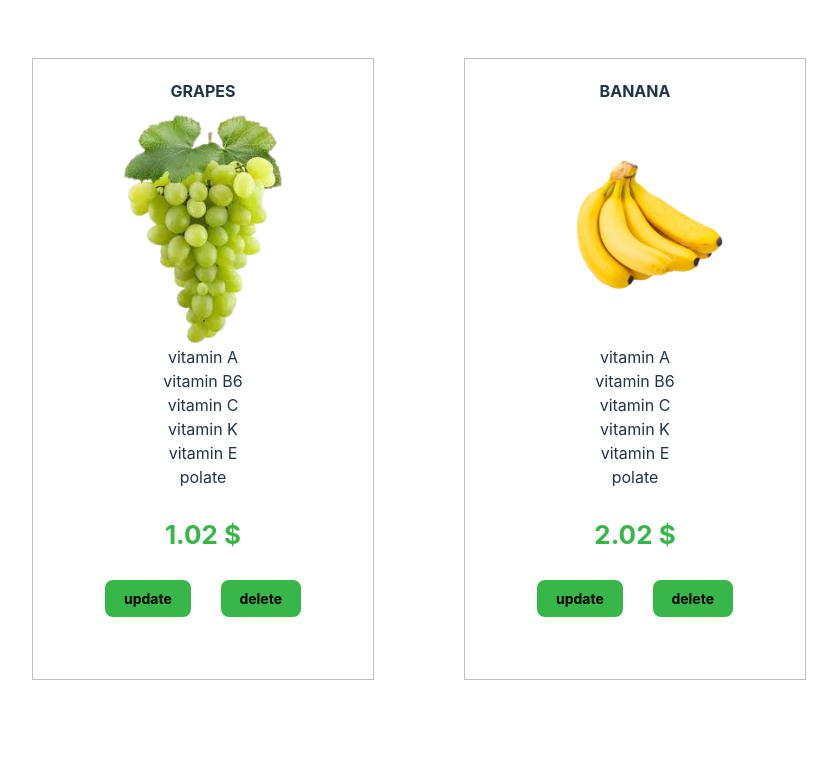
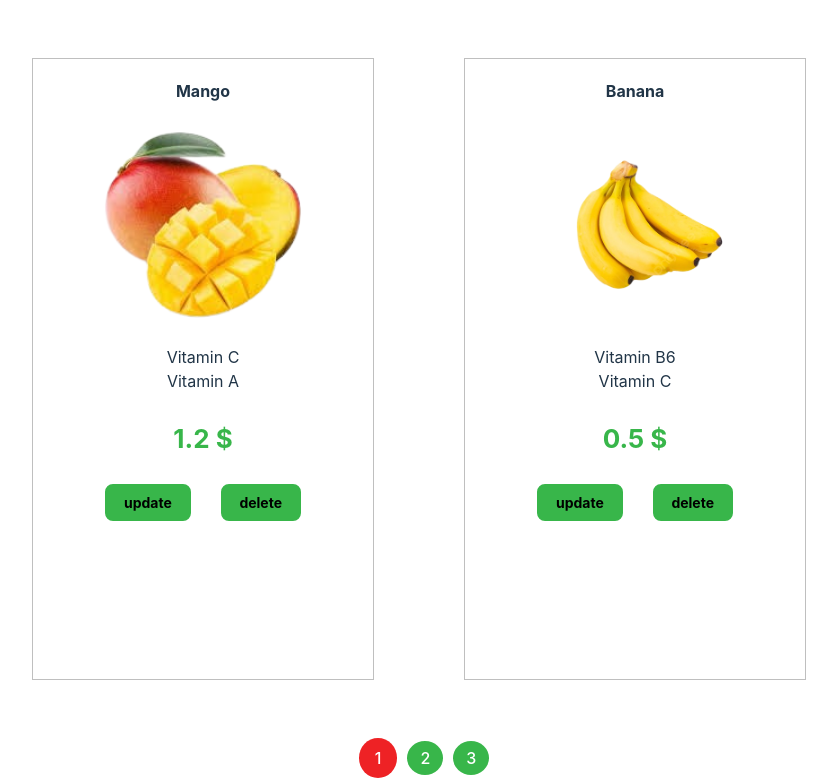
Before and after one commit to sankara012/fruit-app, a React (Vite) app: page / in a window 1280 px wide. Shown: the part 258-1040 px from the top of the page, without its empty margins (236-1073 px from the left). Built offline with nearby package versions, Linux system fonts and the light colour scheme.

Commit message:
updated/added files

```diff
--- a/package.json
+++ b/package.json
@@ -12,6 +12,7 @@
   "dependencies": {
     "react": "^18.3.1",
     "react-dom": "^18.3.1",
+    "react-paginate": "^8.3.0",
     "react-router-dom": "^7.1.1"
   },
   "devDependencies": {
--- /dev/null
+++ b/src/Data.jsx
@@ -0,0 +1,59 @@
+import MangoImage from "./assets/mango.png";
+import BananaImage from "./assets/banana.png";
+import OrangeImage from "./assets/orange.png";
+import GrapesImage from "./assets/grapes.png";
+import GuavaImage from "./assets/guava.png";
+import KiwiImage from "./assets/kiwi.png";
+
+
+
+const FruitData = [
+    {
+        id: 1,
+        name: "Mango",
+        image: MangoImage,
+        price: 1.20,
+        vitamin: ["Vitamin C", "Vitamin A"]
+    },
+    {
+        id: 2,
+        name: "Banana",
+        image: BananaImage,
+        price: 0.50,
+        vitamin: ["Vitamin B6", "Vitamin C"]
+    },
+
+    {
+        id: 3,
+        name: "Orange",
+        image: OrangeImage,
+        price: 0.80,
+        vitamin: ["Vitamin C", "Folate", "vitamin B6"]
+    },
+
+    {
+        id: 4,
+        name: "Grapes",
+        image: GrapesImage,
+        price: 2.00,
+        vitamin: ["Vitamin K", "Vitamin C"]
+    },
+
+    {
+        id: 5,
+        name: "Guava",
+        image: GuavaImage,
+        price: 1.50,
+        vitamin: ["Vitamin C", "Folate"]
+    },
+
+    {
+        id: 6,
+        name: "Kiwi",
+        image: KiwiImage,
+        price: 1.80,
+        vitamin: ["Vitamin C", "Vitamin K"]
+    }
+]
+
+export default FruitData;
--- a/src/components/FruitCard.jsx
+++ b/src/components/FruitCard.jsx
@@ -2,6 +2,13 @@ import React from "react";
 
 
 function Fruit(props){
+
+    const vitamins = props.vitamin
+
+    const vitaminList = vitamins.map((vitamin) => {
+         return <li key={vitamin}>{vitamin}</li>
+    })
+
 
     return(
         <div className="fruit-card">
@@ -9,12 +16,7 @@ function Fruit(props){
           <img src={props.image} alt="" />
           <div className="card-labels-container">
             <ul>
-              <li>vitamin A</li>
-              <li>vitamin B6</li>
-              <li>vitamin C</li>
-              <li>vitamin K</li>
-              <li>vitamin E</li>
-              <li>polate</li>
+              {vitaminList}
             </ul>
             <div>
               <p className="card-price">{props.price} $</p>
--- a/src/pages/HomePage.jsx
+++ b/src/pages/HomePage.jsx
@@ -1,4 +1,5 @@
-import React from "react";
+import React, {useState} from "react";
+import ReactPaginate from "react-paginate";
 
 import Fruit from "../components/FruitCard.jsx";
 
@@ -10,11 +11,37 @@ import KiwiImage from "../assets/kiwi.png";
 import MangoImage from "../assets/mango.png";
 import OrangeImage from "../assets/orange.png";
 
+import Fruits from "../Data.jsx";
+
 
 import "./styles/HomePage.css";
 
 
 function HomePage(){
+
+  const [pageNumber, setPageNumber] = useState([]);
+
+  const fruitsPerPage = 2;
+  const pagesVisited = pageNumber * fruitsPerPage;
+
+
+  const fruitItems = Array.isArray(Fruits) && Fruits.length > 0 ? Fruits
+    .slice(pagesVisited, pagesVisited + fruitsPerPage)
+    .map((fruit) => {
+      return (
+        <Fruit
+          key={fruit.id}
+          name={fruit.name}
+          image={fruit.image}
+          price={fruit.price}
+          vitamin={fruit.vitamin}
+        />
+      )
+  }):<div></div>
+
+
+  const changePage = ({selected}) => {setPageNumber(selected)};
+
 
   return(
     <div className="homepage-container">
@@ -30,12 +57,22 @@ function HomePage(){
         </div>
 
         <div className="fruits-display-container">
-          <Fruit name="GRAPES" image={GrapesImage} price="1.02"/>
-          <Fruit name="BANANA" image={BananaImage} price="2.02"/>
-          <Fruit name="GUAVA" image={GuavaImage} price="0.90"/>
-          <Fruit name="KIWI" image={KiwiImage} price="2.70"/>
-          <Fruit name="MANGO" image={MangoImage} price="0.70"/>
-          <Fruit name="ORANGE" image={OrangeImage} price="3.60"/>
+          {fruitItems}
+        </div>
+
+        <div className = "pagination-container">
+          <ReactPaginate
+            previousLabel = {null}
+            nextLabel = {null}
+            pageCount = {Math.ceil(Fruits.length / fruitsPerPage)}
+            onPageChange = {changePage}
+            containerClassName ={"paginationBttns"}
+            previousLinkClassName = {"previousBttn"}
+            nextLinkClassName = {"nextBttn"}
+            disabledClassName = {"paginationDisabled"}
+            activeClassName = {"paginationActive"}
+            renderOnZeroPageCount={null}
+          />
         </div>
 
         <footer>
--- a/src/pages/styles/HomePage.css
+++ b/src/pages/styles/HomePage.css
@@ -122,6 +122,54 @@ h3{
   row-gap: 60px;
 }
 
+/* pagination container */
+.pagination-container {
+  width: 40px;
+  width: 100%;
+  margin: 50px 0;
+  display: flex;
+  justify-content: center;
+  align-items: center;
+  gap: 30px;
+}
+
+.paginationBttns {
+  display: flex;
+  justify-content: center;
+  align-items: center;
+  gap: 10px;
+}
+
+.paginationBttns li {
+  list-style: none;
+}
+
+.paginationBttns li a {
+  padding: 7px 13px;
+  background-color:#38B64A;
+  border-radius: 100%;
+  color: white;
+}
+
+.paginationBttns li a:hover {
+  background-color:#38B64A;
+  cursor: pointer;
+}
+
+/* .previous .next {
+  display: none;
+} */
+
+.paginationBttns li.paginationActive a{
+  background-color: #EE2225;
+  padding: 10px 16px;
+}
+
+.paginationBttns li.previous a, .paginationBttns li.next a {
+  display: none;
+}
+
+
 /*footer*/
 footer{
   background-color: #EF1C23;
```
Also changed, not shown: 1 other file (tests, documents, lock files or other folders).
